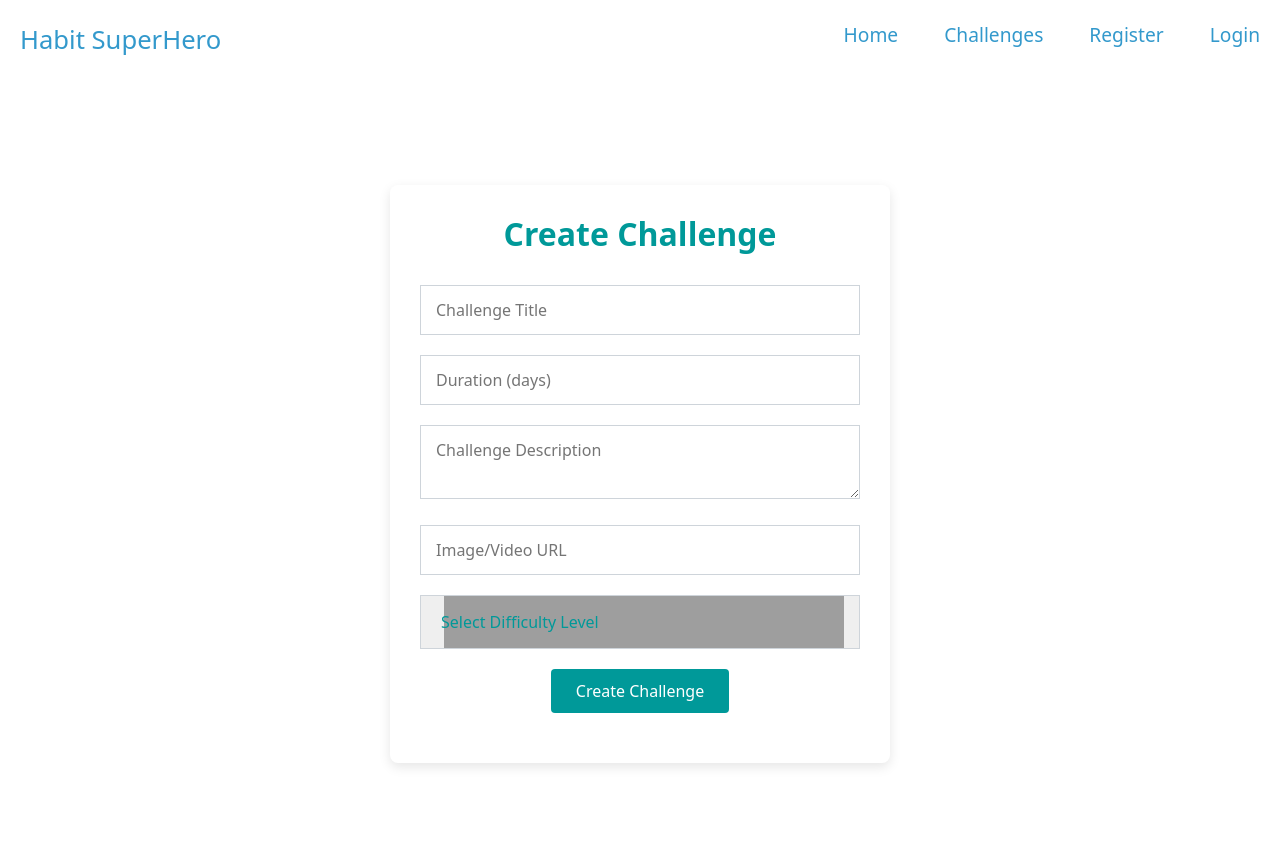
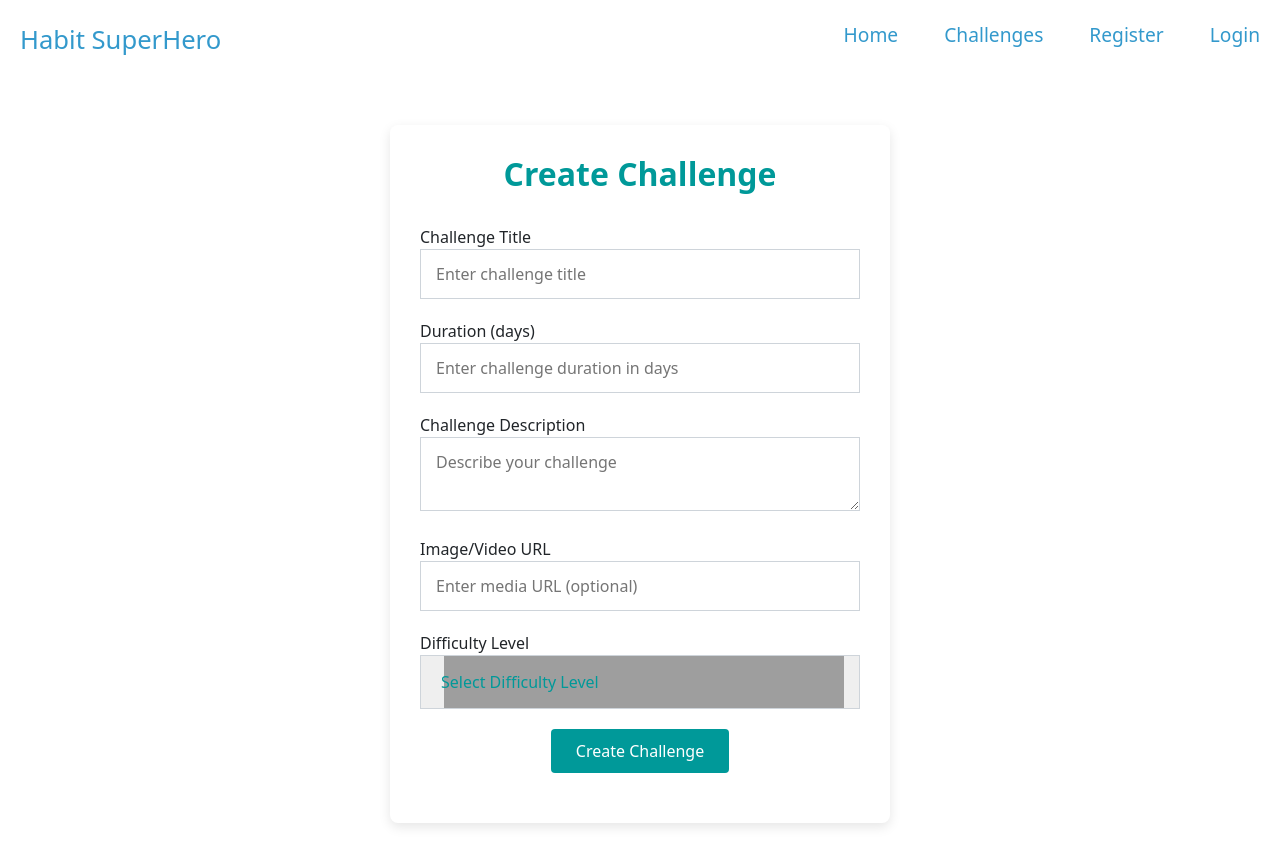
Before and after one commit to DilyanaKom/softuni-react-habit-superhero, a React (Vite) app in the folder client/: page /create in a window 1280 px wide. Shown: the top 866 px of the page. Built offline with nearby package versions, Linux system fonts and the light colour scheme; no server answers; grey boxes are pictures that could not be loaded.

Commit message:
Add create challenge functionality

```diff
--- a/client/src/components/challenges/CreateChallengeForm.jsx
+++ b/client/src/components/challenges/CreateChallengeForm.jsx
@@ -1,47 +1,73 @@
 import styles from '../Forms.module.css'
+import { useChallenges } from '../../api/challengeApi';
+import { useNavigate } from 'react-router';
 
 export default function CreateChallenge() {
+  const { addChallenge } = useChallenges(null);
+  const navigate = useNavigate();
+
+  const submitAction = async (formData) => {
+    const challengeData = Object.fromEntries(formData);
+
+    try {
+      await addChallenge(challengeData);
+      navigate('/challenges');
+    } catch (error) {
+      console.log(error.message)
+    }
+
+  }
+
   return (
     <div className={styles.registrationContainer}>
       <div className={styles.registrationCard}>
         <h2 className={`${styles.textPrimary} ${styles.mb5}`}>Create Challenge</h2>
-        <form id="create-challenge-form" className={styles.contactForm}>
+        <form id="create-challenge-form" className={styles.contactForm} action={submitAction}>
           <div className={styles.formGroup}>
+            <label htmlFor="title" className={styles.formLabel}>Challenge Title</label>
             <input
               type="text"
+              id="title"
               name="title"
               className={styles.formControl}
-              placeholder="Challenge Title"
+              placeholder="Enter challenge title"
               required
             />
           </div>
           <div className={styles.formGroup}>
+            <label htmlFor="duration" className={styles.formLabel}>Duration (days)</label>
             <input
               type="number"
+              id="duration"
               name="duration"
               className={styles.formControl}
-              placeholder="Duration (days)"
+              placeholder="Enter challenge duration in days"
               required
             />
           </div>
           <div className={styles.formGroup}>
+            <label htmlFor="description" className={styles.formLabel}>Challenge Description</label>
             <textarea
+              id="description"
               name="description"
               className={styles.formControl}
-              placeholder="Challenge Description"
+              placeholder="Describe your challenge"
               required
             />
           </div>
           <div className={styles.formGroup}>
+            <label htmlFor="mediaUrl" className={styles.formLabel}>Image/Video URL</label>
             <input
               type="text"
+              id="mediaUrl"
               name="mediaUrl"
               className={styles.formControl}
-              placeholder="Image/Video URL"
+              placeholder="Enter media URL (optional)"
             />
           </div>
           <div className={styles.formGroup}>
-            <select name="difficulty" className={styles.formControl} required>
+            <label htmlFor="difficulty" className={styles.formLabel}>Difficulty Level</label>
+            <select id="difficulty" name="difficulty" className={styles.formControl} required>
               <option value="">Select Difficulty Level</option>
               <option value="easy">Easy</option>
               <option value="medium">Medium</option>
```
